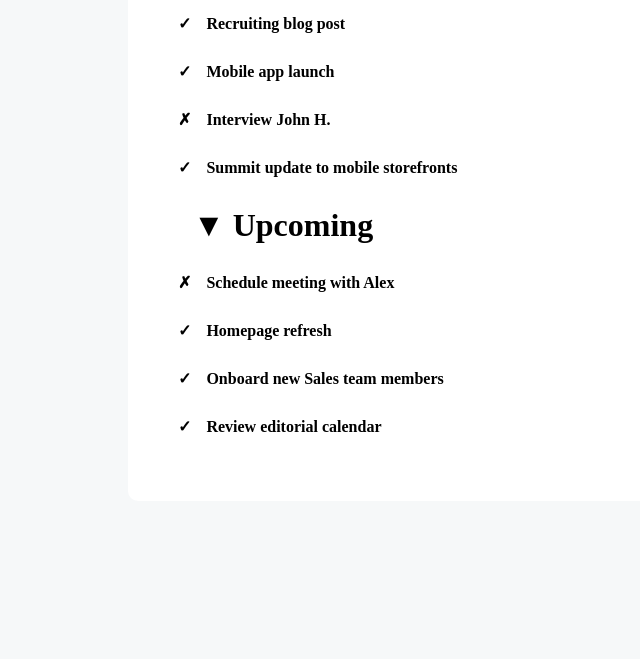
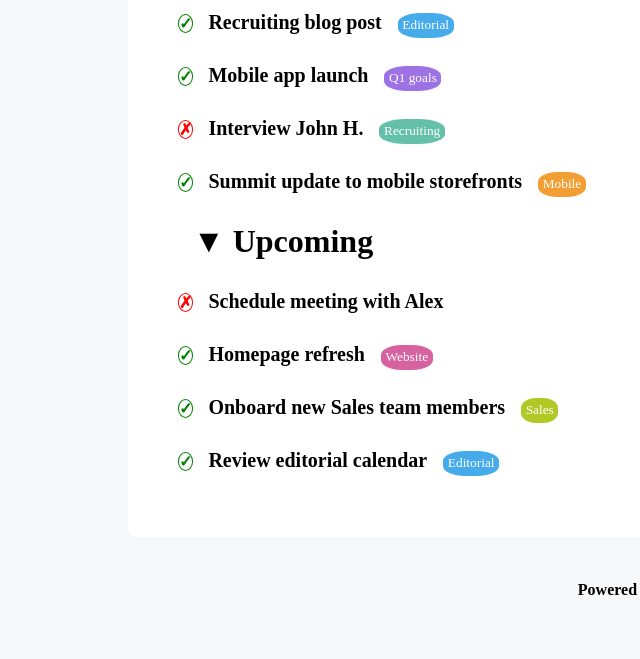
Before and after one commit to iaio998/html-css-toboolist, a plain HTML site: page index.html in a window 1280 px wide. Shown: the part 514-1173 px from the top of the page, without its empty margins (0-640 px from the left). Before the commit the page ends 1079 px from the top, so only its background shows below. Drawn offline with Linux system fonts and the light colour scheme.

Commit message:
Finished excercise

```diff
--- a/css/style.css
+++ b/css/style.css
@@ -13,10 +13,12 @@ header {
 }
 img {
   vertical-align: middle;
+  width: 5%;
 }
 h1 {
   display: inline-block;
   font-size: 50px;
+  vertical-align: middle;
 }
 #logo {
   padding: 30px 50px;
@@ -62,8 +64,88 @@ li {
 }
 li {
   display: inline-block;
+  font-size: 20px;
 }
 h2 {
   font-size: xx-large;
   vertical-align: middle;
 }
+.before {
+  border-radius: 50%;
+  border: 1px solid green;
+  color: green;
+}
+.before.x {
+  border-radius: 50%;
+  border: 1px solid red;
+  color: red;
+}
+#editorial {
+  display: inline-block;
+  padding: 0.5%;
+  border-radius: 40%;
+  border: 1px solid;
+  color: white;
+  background-color: #45abea;
+  font-weight: 100;
+  font-size: smaller;
+}
+#q1goals {
+  display: inline-block;
+  padding: 0.5%;
+  border-radius: 40%;
+  border: 1px solid;
+  color: white;
+  background-color: #9c72e4;
+  font-weight: 100;
+  font-size: smaller;
+}
+#recruiting {
+  display: inline-block;
+  padding: 0.5%;
+  border-radius: 40%;
+  border: 1px solid;
+  color: white;
+  background-color: #64c0a9;
+  font-weight: 100;
+  font-size: smaller;
+}
+#mobile {
+  display: inline-block;
+  padding: 0.5%;
+  border-radius: 40%;
+  border: 1px solid;
+  color: white;
+  background-color: #f29e33;
+  font-weight: 100;
+  font-size: smaller;
+}
+#website {
+  display: inline-block;
+  padding: 0.5%;
+  border-radius: 40%;
+  border: 1px solid;
+  color: white;
+  background-color: #d762a0;
+  font-weight: 100;
+  font-size: smaller;
+}
+#sales {
+  display: inline-block;
+  padding: 0.5%;
+  border-radius: 40%;
+  border: 1px solid;
+  color: white;
+  background-color: #b0c926;
+  font-weight: 100;
+  font-size: smaller;
+}
+footer {
+  text-align: center;
+  padding: 20px;
+  position: relative;
+  bottom: 40px;
+}
+#firma {
+  color: #45abea;
+}
--- a/index.html
+++ b/index.html
@@ -28,28 +28,32 @@
         <thead>
           <h2>&#9660; New Task</h2>
           <tbody>
-            <span>&#10003;</span><li>Quarterly Newsletter</li>
+            <span class="before">&#10003;</span><li>Quarterly Newsletter</li><div id="editorial">Editorial</div><br>
           </tbody>
           <thead>
             <h2>&#9660; Today</h2>
           </thead>
           <tbody>
-            <span>&#10003;</span><li>Recruiting blog post</li><br>
-            <span>&#10003;</span><li>Mobile app launch</li><br>
-            <span>&#10007;</span><li>Interview John H.</li><br>
-            <span>&#10003;</span><li>Summit update to mobile storefronts</li><br>
+            <span class="before">&#10003;</span><li>Recruiting blog post</li><div id="editorial">Editorial</div><br>
+            <span class="before">&#10003;</span><li>Mobile app launch</li><div id="q1goals">Q1 goals</div><br>
+            <span class="before x">&#10007;</span><li>Interview John H.</li><div id="recruiting">Recruiting</div><br>
+            <span class="before">&#10003;</span><li>Summit update to mobile storefronts</li><div id="mobile">Mobile</div><br>
           </tbody>
           <thead>
             <h2>&#9660; Upcoming</h2>
           </thead>
           <tbody>
-            <span>&#10007;</span><li>Schedule meeting with Alex</li><br>
-            <span>&#10003;</span><li>Homepage refresh</li><br>
-            <span>&#10003;</span><li>Onboard new Sales team members</li><br>
-            <span>&#10003;</span><li>Review editorial calendar</li><br>
+            <span class="before x">&#10007;</span><li>Schedule meeting with Alex</li><br>
+            <span class="before">&#10003;</span><li>Homepage refresh</li><div id="website">Website</div><br>
+            <span class="before">&#10003;</span><li>Onboard new Sales team members</li><div id="sales">Sales</div><br>
+            <span class="before">&#10003;</span><li>Review editorial calendar</li><div id="editorial">Editorial</div><br>
           </tbody>
         </thead>
       </ul>
     </main>
+    <!-- Start footer -->
+    <footer>
+        <div>Powered by <span id="firma">Iaio &hearts;</span></div>
+    </footer>
   </body>
 </html>
```
